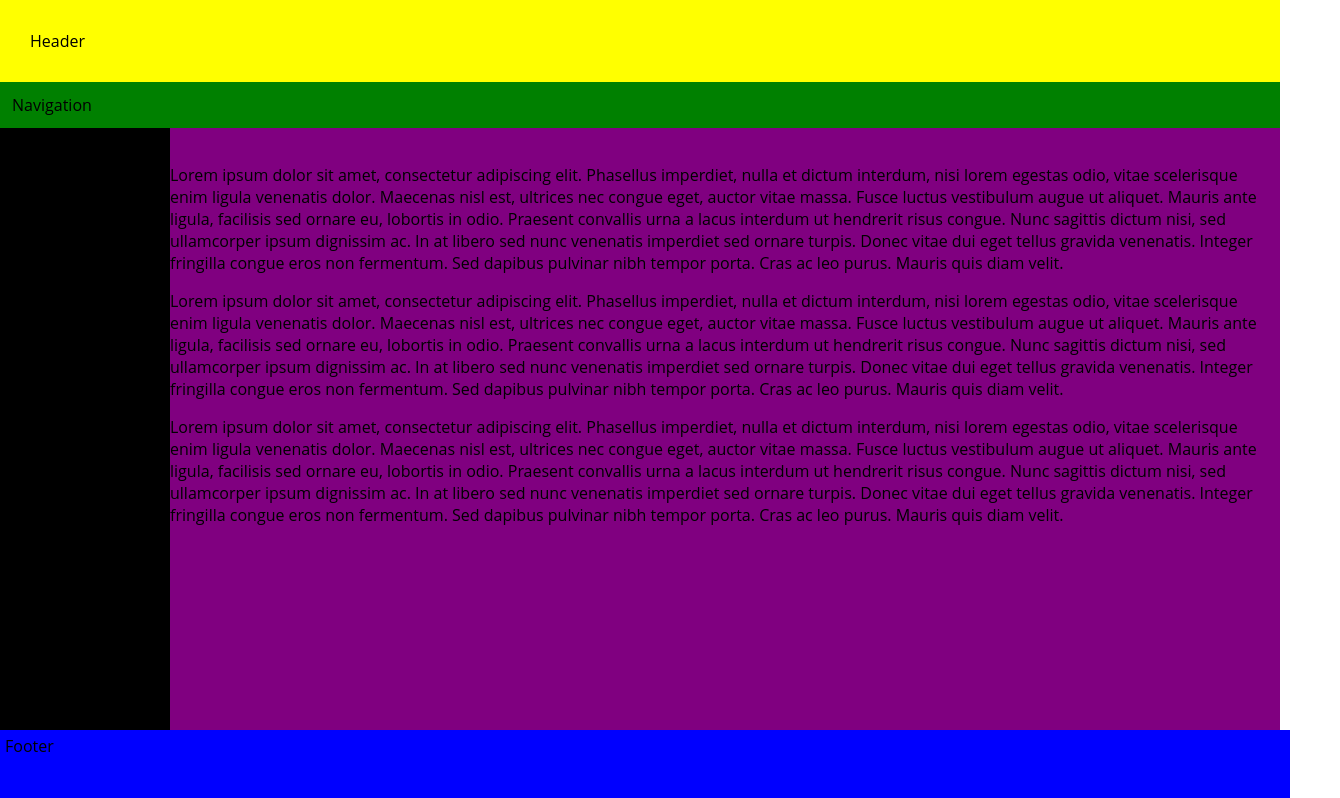
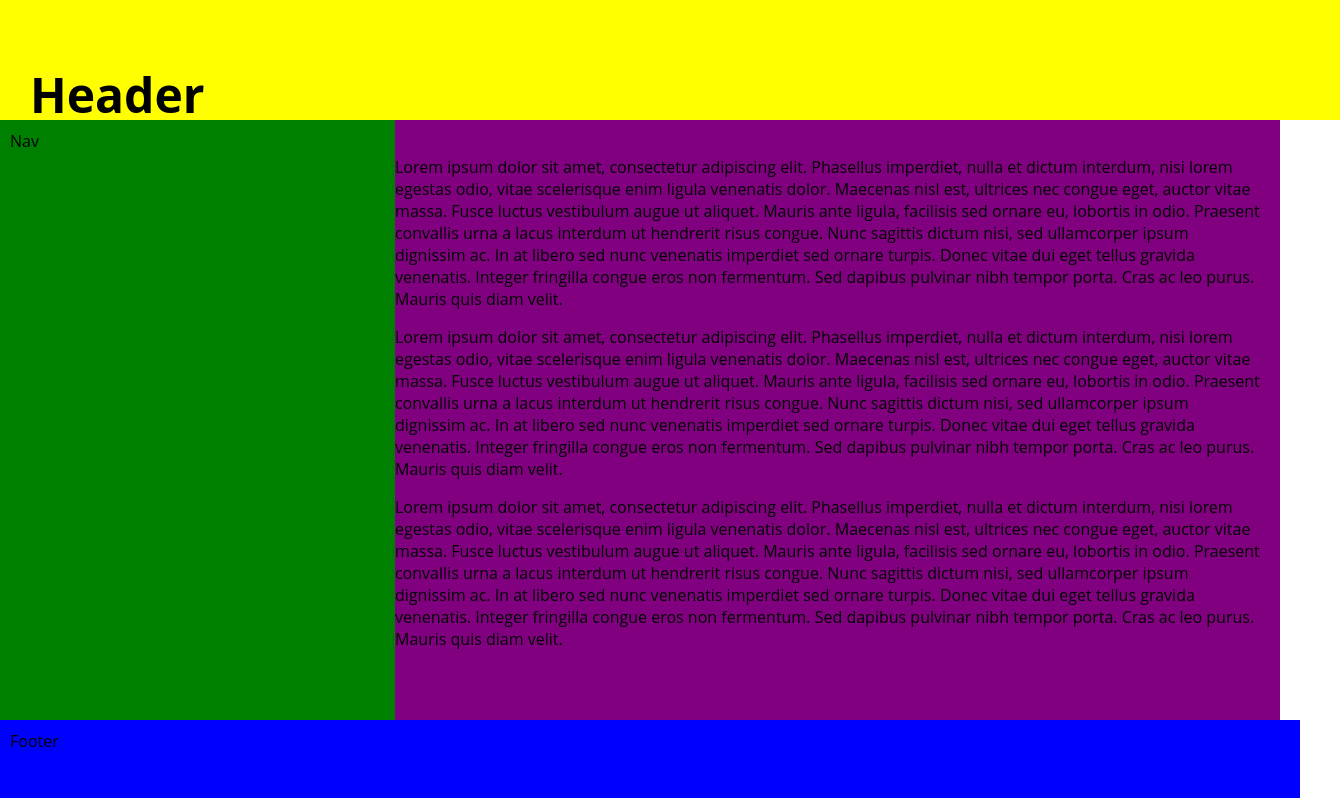
Before and after one commit to byronroark/blog_layout, a plain HTML site: page index.html in a window 1280 px wide. Shown: the top 798 px of the page, 1340 px wide, since content can reach past the window. Drawn offline with Linux system fonts and the light colour scheme.

Commit message:
more block element position adjustments

```diff
--- a/index.html
+++ b/index.html
@@ -7,14 +7,11 @@
 </head>
 <body>
 <header>
-  Header
+  <h1>Header</h1>
 </header>
 <nav>
-  Navigation
+  Nav
 </nav>
-<aside>
-  Aside
-</aside>
 <main>
   <p>
     Lorem ipsum dolor sit amet, consectetur adipiscing elit. Phasellus imperdiet, nulla et dictum interdum, nisi lorem egestas odio, vitae scelerisque enim ligula venenatis dolor. Maecenas nisl est, ultrices nec congue eget, auctor vitae massa. Fusce luctus vestibulum augue ut aliquet. Mauris ante ligula, facilisis sed ornare eu, lobortis in odio. Praesent convallis urna a lacus interdum ut hendrerit risus congue. Nunc sagittis dictum nisi, sed ullamcorper ipsum dignissim ac. In at libero sed nunc venenatis imperdiet sed ornare turpis. Donec vitae dui eget tellus gravida venenatis. Integer fringilla congue eros non fermentum. Sed dapibus pulvinar nibh tempor porta. Cras ac leo purus. Mauris quis diam velit.
--- a/styles/style.css
+++ b/styles/style.css
@@ -6,20 +6,23 @@ body {
 
 header {
   background-color: yellow;
+  height: 60px;
+  width: 100%;
   padding: 30px;
+}
+
+header h1 {
+  font-family: "Open Sans", sans-serif;
+  font-size: 3em;
 }
 
 nav {
   background-color: green;
-  padding: 12px;
-}
-
-aside {
-  background-color: black;
   float: left;
-  width: 170px;
+  width: 375px;
   margin: 0 auto;
   height: 100vmax;
+  padding: 10px;
 }
 
 article {
@@ -52,5 +55,5 @@ footer {
   height: 60px;
   width: 100%;
   background-color: blue;
-  padding: 5px;
+  padding: 10px;
 }
```
